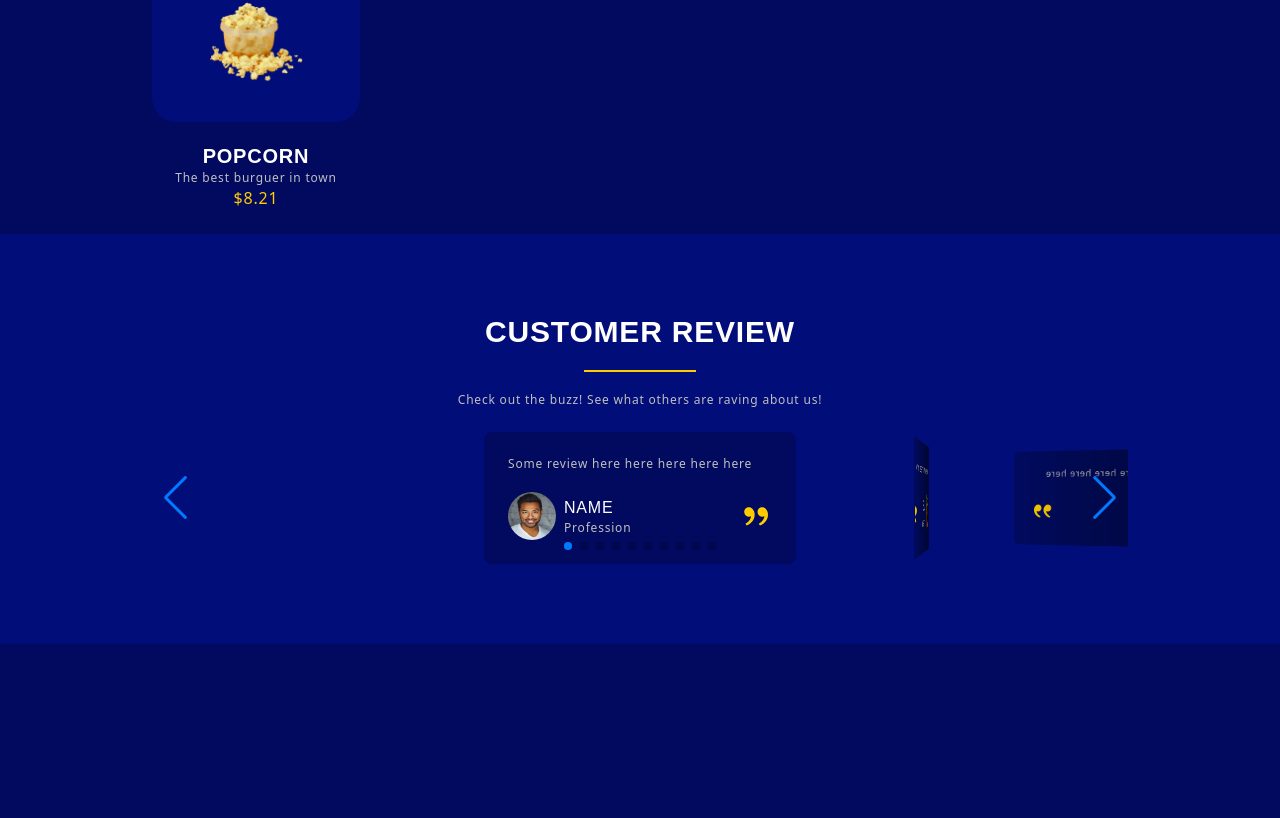
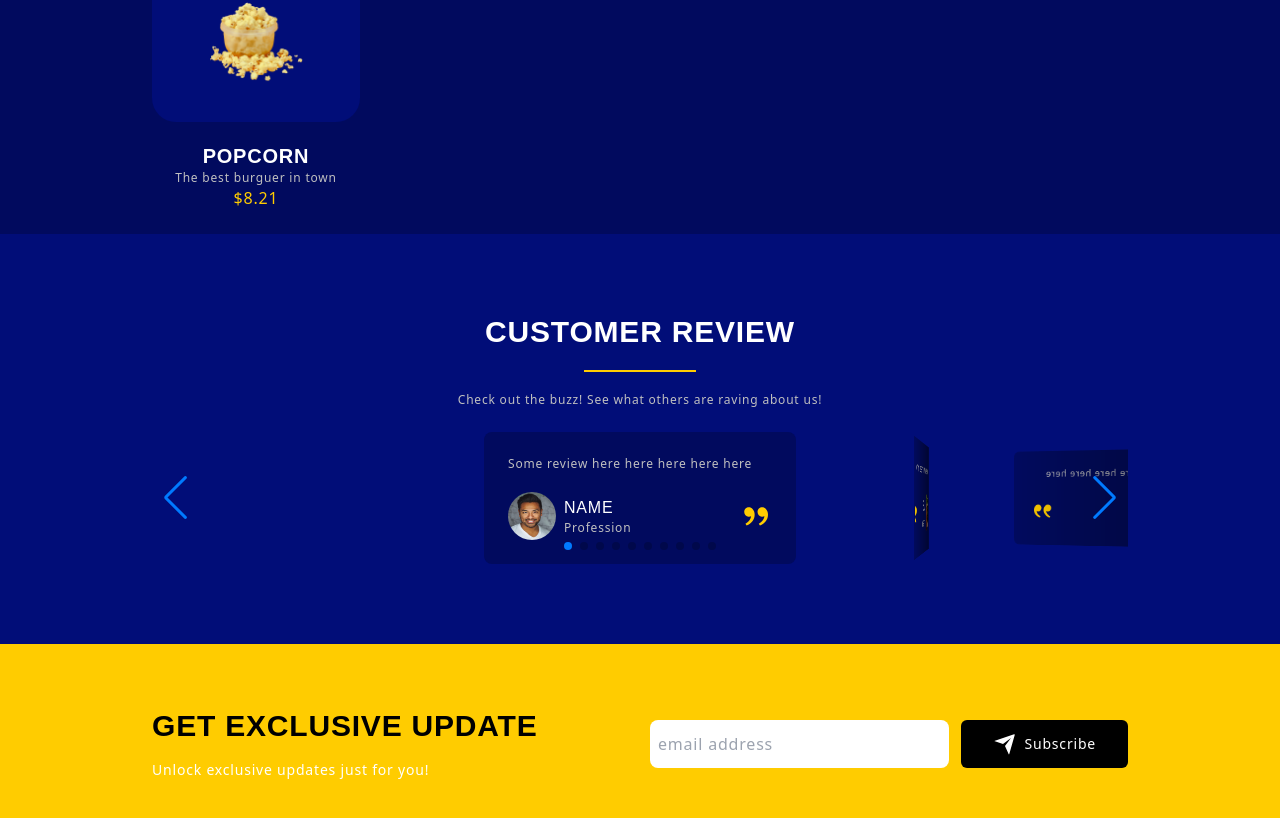
Before and after one commit to renatumb/burguer-react-tailwind, a React (Vite) app: page / in a window 1280 px wide. Shown: the part 3236-4054 px from the top of the page. Before the commit the page ends 3880 px from the top, so only its background shows below. Built offline with nearby package versions, Linux system fonts and the light colour scheme.

Commit message:
Contact Section

```diff
--- a/src/components/Main.tsx
+++ b/src/components/Main.tsx
@@ -4,16 +4,18 @@ import Promo from "./sections/Promo.tsx";
 import About from "./sections/About.tsx";
 import Menu from "./sections/Menu.tsx";
 import Review from "./sections/Review.tsx";
+import Contact from "./sections/Contact.tsx";
 
 export default function Main() {
     return (
         <main>
             <Home/>
-            <Category />
+            <Category/>
             <Promo/>
-            <About />
-            <Menu />
+            <About/>
+            <Menu/>
             <Review/>
+            <Contact/>
         </main>
     )
 }
--- /dev/null
+++ b/src/components/sections/Contact.tsx
@@ -0,0 +1,21 @@
+import {RiSendPlaneFill} from "@remixicon/react";
+
+export default function Contact() {
+    return (
+        <section id="contact" className="bg-secondaryColor py-16">
+            <div className="container flex flex-col gap-5  md:items-center md:flex-row">
+                <div className="space-y-4 md:flex-1">
+                    <h2 className="section__title text-blackColor">Get EXCLUSIVE UPDATE</h2>
+                    <p className="text-sm">Unlock exclusive updates just for you!</p>
+                </div>
+                <div className="flex flex-col gap-3 md:flex-row md:flex-1">
+                    <input type="email" placeholder="email address" className="p-2 text-blackColor rounded-lg outline-none md:w-full"></input>
+                    <a href="" className="flex items-center justify-center gap-2 btn bg-blackColor hover:opacity-85">
+                        <RiSendPlaneFill></RiSendPlaneFill>
+                        Subscribe
+                    </a>
+                </div>
+            </div>
+        </section>
+    )
+}
```
